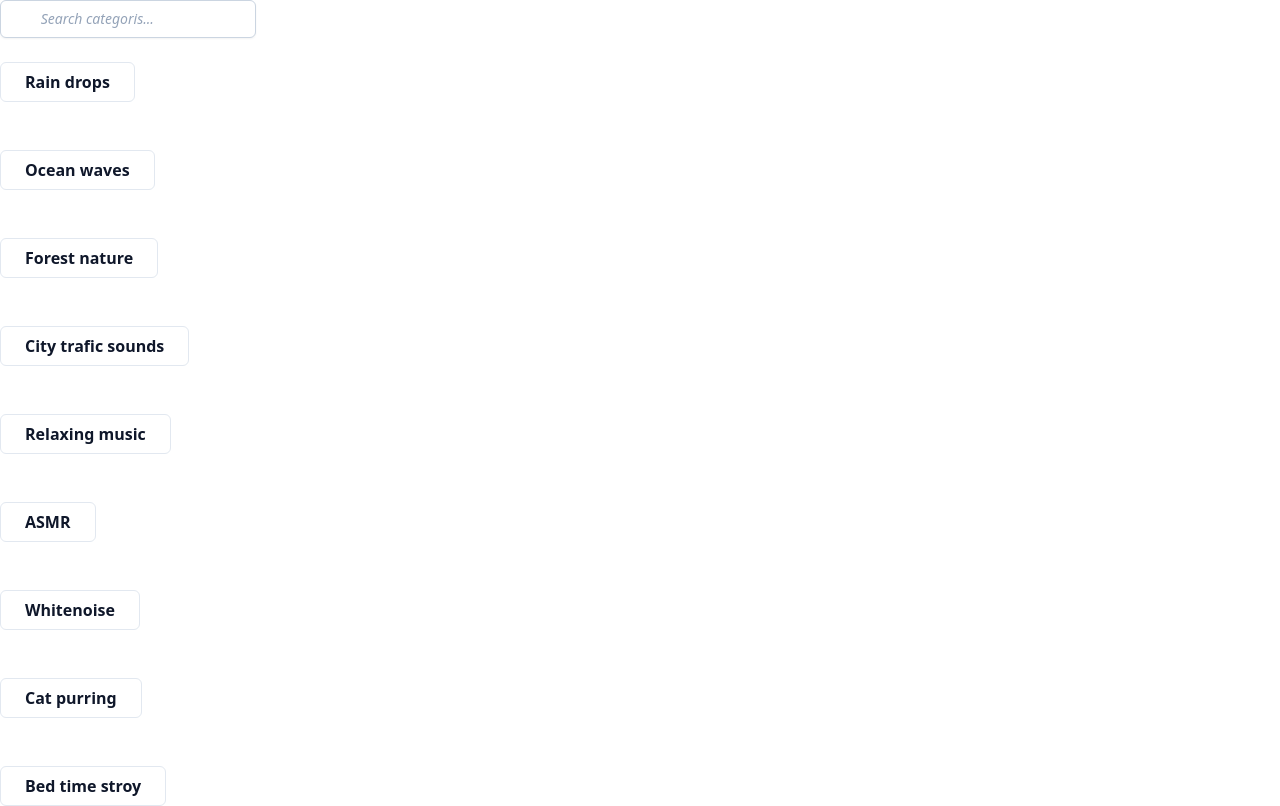
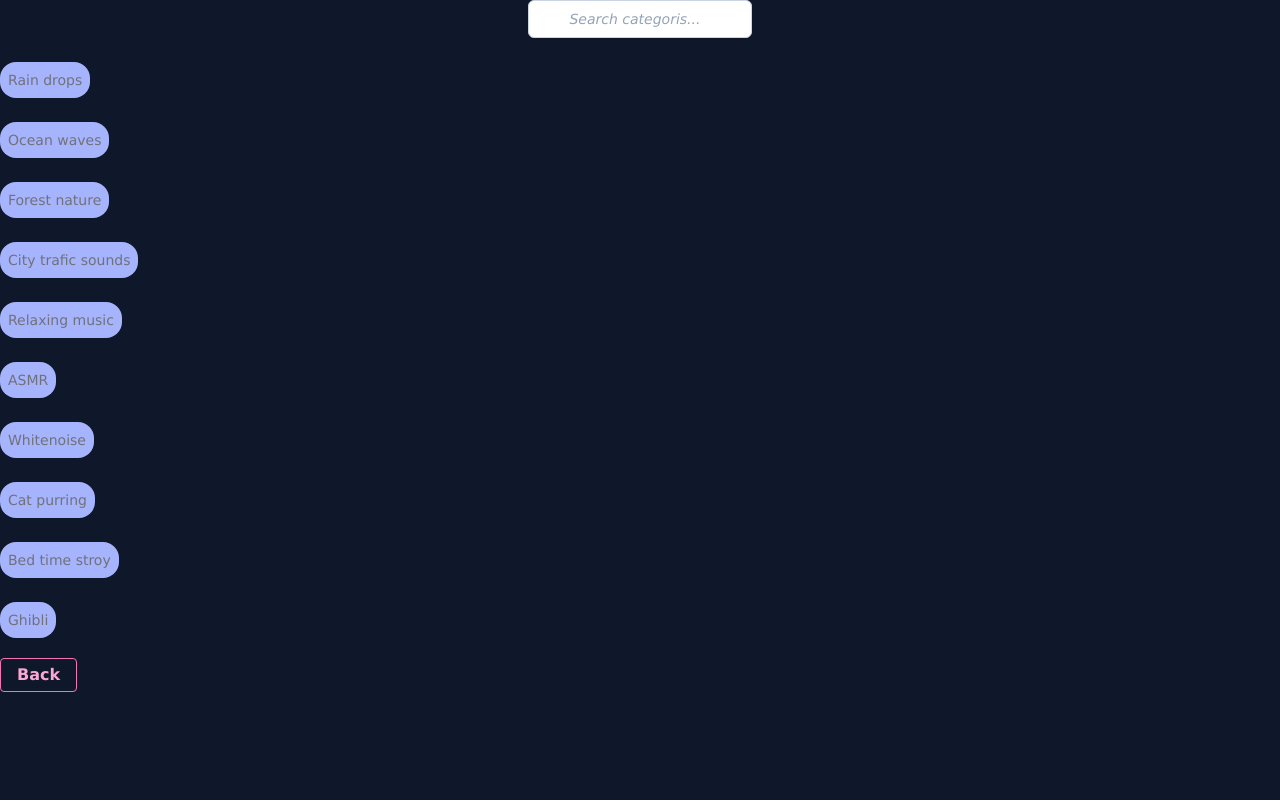
Before and after one commit to Hikari7/SleepHelper_ReactApp, a React (Create React App) app: page /sound in a window 1280 px wide. Shown: the top 806 px of the page. Built offline with nearby package versions, Linux system fonts and the light colour scheme.

Commit message:
added stylings for video main

```diff
--- a/src/App.js
+++ b/src/App.js
@@ -5,7 +5,7 @@ import { BrowserRouter as Router, Route, Routes } from "react-router-dom";
 
 function App() {
   return (
-    <div className="App">
+    <div className="App main-font">
       <Router>
         <Routes>
           <Route path="/" element={<Home />} />
--- a/src/components/Home.js
+++ b/src/components/Home.js
@@ -4,14 +4,14 @@ import { Link } from "react-router-dom";
 function Home() {
   return (
     <>
-      <main className="bg-slate-900 h-screen w-screen main-font relative ">
-        <div className=" font-light w-3/5  mx-auto justify-center block  absolute top-1/2 left-1/2 transform -translate-x-1/2 -translate-y-1/2  rounded-md text-center">
+      <main className="bg-slate-900 h-screen w-screen main-font relative">
+        <div className="font-light w-3/5  mx-auto justify-center block  absolute top-1/2 left-1/2 transform -translate-x-1/2 -translate-y-1/2  rounded-md text-center">
           <h1 className="text-5xl text-zinc-400 tracking-wider">Sleep tight</h1>
           <h3 className="text-md text-zinc-500 mt-6">Need help to sleep? </h3>
           <h3 className="text-md text-zinc-500 mt-2">
-            No worries, This app helps for you
+            No worries, this app helps for you
           </h3>
-          <button className="rounded-2xl p-4 bg-indigo-300 hover:bg-indigo-400 opacity-9 text-zinc-500 hover:text-pink-100 mt-6 transition duration-700">
+          <button className="rounded-2xl p-4 bg-indigo-300 hover:bg-indigo-400 opacity-9 text-zinc-500 hover:text-pink-100 mt-6 transition duration-0 hover:duration-700 ease-in">
             <Link to="/sound">Click here</Link>
           </button>
         </div>
--- a/src/components/Videos/Categories.js
+++ b/src/components/Videos/Categories.js
@@ -2,8 +2,6 @@ import React, { useState } from "react";
 import youtube from "../../apis/youtube";
 import CategoryItem from "./CategoryItem";
 import Search from "./Search";
-
-// import Iframe from "react-iframe";
 
 function Categories({ setVideo }) {
   const categoryNames = [
@@ -20,7 +18,6 @@ function Categories({ setVideo }) {
   ];
 
   const [searchQuery, setSearchQuery] = useState("");
-  // console.log(setSearchQuery);
 
   const handleVideo = async (genre) => {
     const data = await youtube.get("/search", {
@@ -41,7 +38,11 @@ function Categories({ setVideo }) {
       <Search categoryNames={categoryNames} setSearchQuery={setSearchQuery} />
       {inputValue.map((categoryName, index) => {
         return (
-          <div key={index}>
+          <div
+            key={index}
+            // className="sm:container md:container lg:container  mx-auto w-16"
+            className="sm:container md:container lg:container  mx-auto w-16"
+          >
             <CategoryItem
               handleVideo={handleVideo}
               categoryName={categoryName}
--- a/src/components/Videos/CategoryItem.js
+++ b/src/components/Videos/CategoryItem.js
@@ -3,17 +3,17 @@ import React from "react";
 function CategoryItem({ categoryName, handleVideo }) {
   return (
     <>
-      <ul>
-        <li>
+      {/* <div className="grid grid-cols-1 sm:grid-cols-3 gap-x-2 gap-y-3"> */}
+      {/* <div className="grid sm:grid-cols-1 md:grid-cols-2 lg:grid-cols-3 w-4/12"> */}
+      <div className="">
         <button
-            className="h-10 px-6 font-semibold rounded-md border border-slate-200 text-slate-900 my-6"
+          className="rounded-2xl p-2 text-sm bg-indigo-300 hover:bg-indigo-400 opacity-9 text-zinc-500 hover:text-pink-100 mt-6 transition duration-0 hover:duration-700 ease-in "
           type="button"
           onClick={() => handleVideo(categoryName)}
         >
           {categoryName}
         </button>
-        </li>
-      </ul>
+      </div>
     </>
   );
 }
--- a/src/components/Videos/Search.js
+++ b/src/components/Videos/Search.js
@@ -5,23 +5,21 @@ function Search({ setSearchQuery }) {
 
   const handleRef = () => {
     setSearchQuery(
-      // categoryNames.filter((categoryName) =>
       searchRef.current.value
-      // )
     );
   };
-  // console.log(categoryNames);
+
 
   return (
     <div>
-      <form className="ui form">
+      <form className="ui form flex justify-center ">
         <label className="relative block">
           <span className="sr-only">Search</span>
           <span className="absolute inset-y-0 left-0 flex items-center pl-2">
             <svg className="h-5 w-5 fill-slate-300" viewBox="0 0 20 20"></svg>
           </span>
           <input
-            className="placeholder:italic placeholder:text-slate-400 block bg-white border border-slate-300 rounded-md py-2 pl-9 pr-3 shadow-sm focus:outline-none focus:border-sky-500 focus:ring-sky-500 focus:ring-1 sm:text-sm w-1/5"
+            className="placeholder:italic placeholder:text-slate-400 block bg-white border border-slate-300 rounded-md py-2 pl-9 pr-3 shadow-sm focus:outline-none focus:border-sky-500 focus:ring-sky-500 focus:ring-1 sm:text-sm "
             placeholder=" Search categoris..."
             type="text"
             name="search"
--- a/src/components/Videos/Video.js
+++ b/src/components/Videos/Video.js
@@ -4,7 +4,6 @@ import VideoItem from "./VideoItem";
 //Categoriesで、setVideoがすでに更新されているので、videoのpropsをここで使う
 
 const Video = ({ video }) => {
-  // let randomNum = Math.floor(Math.random() * 11);
   const renderedVideo = video.map((videoItem, index) => {
     return (
       <div key={index}>
--- a/src/components/Videos/VideoItem.js
+++ b/src/components/Videos/VideoItem.js
@@ -11,15 +11,17 @@ function VideoItem({ videoItem }) {
 
   const playing = true;
 
-  const mainImg =
-    "https://images.unsplash.com/photo-1530790086183-21177ac45b3e?ixlib=rb-4.0.3&ixid=MnwxMjA3fDB8MHxwaG90by1wYWdlfHx8fGVufDB8fHx8&auto=format&fit=crop&w=1740&q=80";
+  // const mainImg =
+  //   "https://images.unsplash.com/photo-1530790086183-21177ac45b3e?ixlib=rb-4.0.3&ixid=MnwxMjA3fDB8MHxwaG90by1wYWdlfHx8fGVufDB8fHx8&auto=format&fit=crop&w=1740&q=80";
+
+  const mainImg = "https://source.unsplash.com/random/?night"
 
   return (
     <>
       <div
         className="h-full bg-cover"
         style={{
-          backgroundImage: `linear-gradient(rgba(0, 0, 0, 0.2), rgba(0, 0, 0, 0.2)),url(${mainImg})`,
+          backgroundImage: `linear-gradient(rgba(0, 0, 0, 0.7), rgba(0, 0, 0, 0.7)),url(${mainImg})`,
         }}
       >
         <ReactPlayer
--- a/src/components/Videos/VideosMain.js
+++ b/src/components/Videos/VideosMain.js
@@ -10,8 +10,8 @@ function VideosMain() {
   const [video, setVideo] = useState([]);
 
   return (
-    <>
-      <div className="">
+    <div>
+      <div className="bg-slate-900 h-screen">
         {/* <Header /> */}
         <Video video={video} />
         <Categories setVideo={setVideo} />
@@ -21,7 +21,7 @@ function VideosMain() {
           </button>
         </Link>
       </div>
-    </>
+    </div>
   );
 }
 
```
Lines whose indentation alone changed are shown as unchanged.
